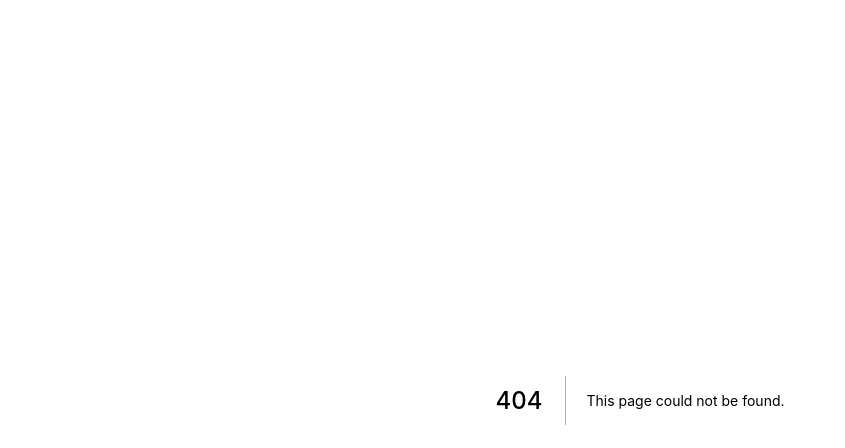
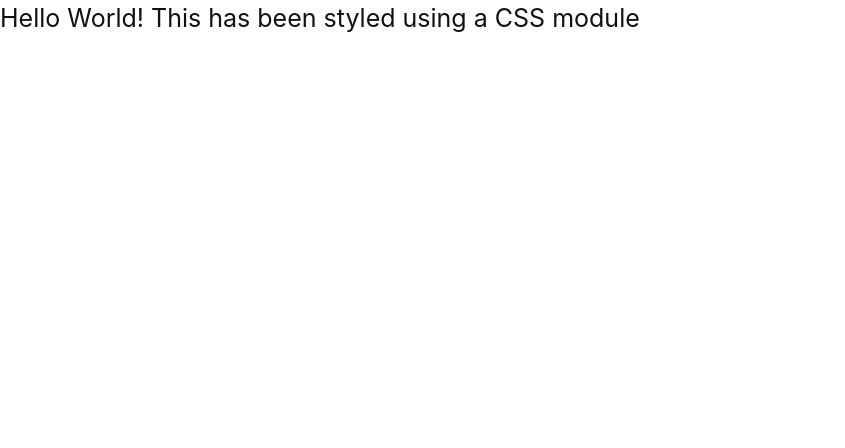
Before and after one commit to jbarrfitz/to-do-app, a Next.js app: page /css-modules in a window 1280 px wide. Before the commit this address had no page. Shown: the top 448 px of the page, without its empty margins (0-845 px from the left). Built offline with nearby package versions, Linux system fonts and the light colour scheme.

Commit message:
feat: pr

```diff
--- /dev/null
+++ b/pages/css-modules.tsx
@@ -0,0 +1,9 @@
+import type { NextPage } from 'next';
+import { useState } from 'react';
+import css from '../styles/Component.module.css'
+
+const Home: NextPage = () => {
+    return <div className={css.hello}>Hello World! This has been styled using a CSS module</div>;
+};
+
+export default Home;
--- a/pages/sass.tsx
+++ b/pages/sass.tsx
@@ -1,9 +1,8 @@
 import type { NextPage } from 'next';
 import { useState } from 'react';
-import { v4 as uuidv4 } from 'uuid';
 
 const Home: NextPage = () => {
-    return null;
+    return <div id="sass-page">asddsasd</div>;
 };
 
 export default Home;
--- a/pages/styled-components.tsx
+++ b/pages/styled-components.tsx
@@ -1,6 +1,5 @@
 import type { NextPage } from 'next';
 import { useState } from 'react';
-import { v4 as uuidv4 } from 'uuid';
 import styled from 'styled-components'
 
 const Card = styled.div`
--- /dev/null
+++ b/styles/Component.module.css
@@ -0,0 +1,3 @@
+.hello {
+  font-size: 25px;
+}
--- a/styles/syntactically-awesome.scss
+++ b/styles/syntactically-awesome.scss
@@ -0,0 +1,3 @@
+#sass-page {
+    font-size: 25px;
+}
```
